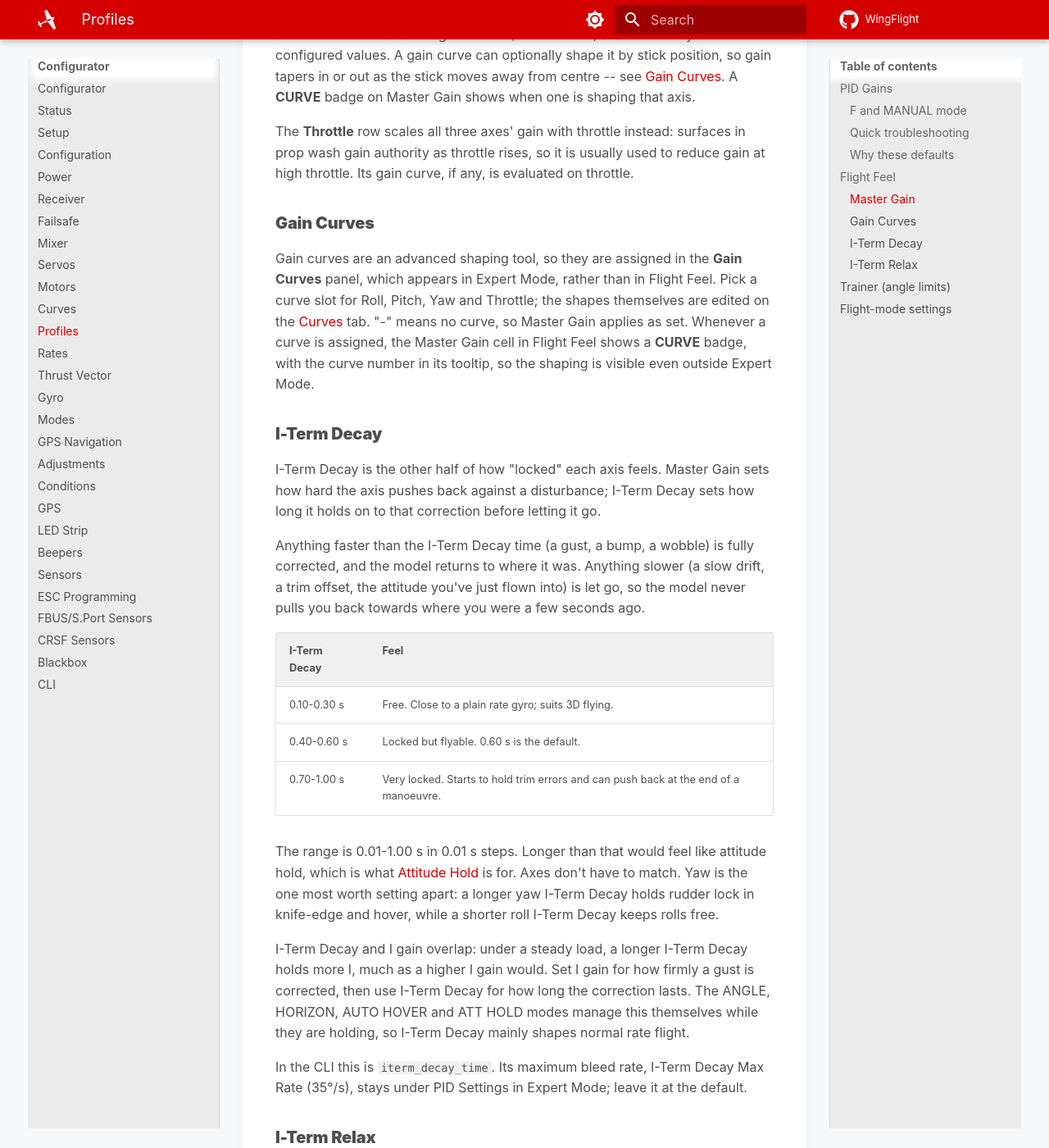
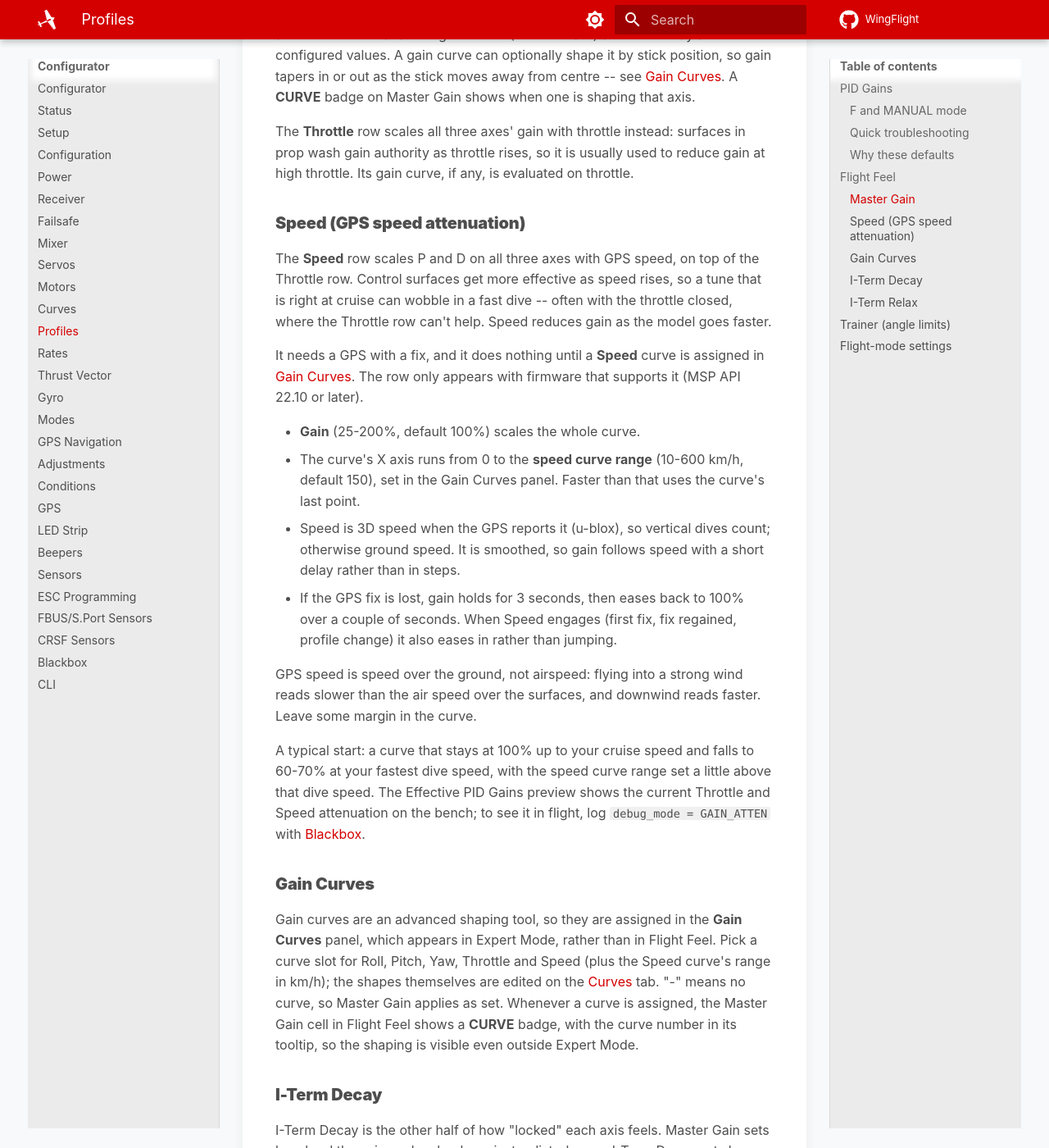
Before and after one commit to WingFlight/wingflight-docs, an MkDocs documentation site: the page built from docs/configurator/tabs/profiles.md, in a window 1280 px wide and 1400 px high, scrolled down 4971 px. Shown: the whole window at 82% size. Built offline with MkDocs 1.6.1 and Material for MkDocs 9.7.7, drawn with Linux system fonts in a browser that asks for light colours; some of the changed text lies outside the part shown.

Commit message:
Document GPS speed attenuation (SPA) (#49)
Firmware MSP API 22.10 adds GPS speed attenuation next to TPA.

- Profiles: new Speed (GPS speed attenuation) section on Flight Feel,
  and the Speed curve and its range in Gain Curves.
- Curves: a gain curve's X axis on the Throttle and Speed rows.
- CLI reference: fw_spa_gain/fw_spa_curve/fw_spa_speed_max and the
  GAIN_ATTEN debug mode fields.
- Flight dynamics: TPA x SPA in the P/D formulas, and the design notes
  (speed source, filtering, fix-loss hold and ease-back, storage).

Co-authored-by: Claude Opus 5.5 <noreply@anthropic.com>

```diff
--- a/docs/configurator/tabs/profiles.md
+++ b/docs/configurator/tabs/profiles.md
@@ -133,7 +133,7 @@ Feedforward tune, not something you'd want fighting an airframe that hasn't
 been flown and trimmed yet.
 
 Flight Feel's Gain defaults to 100% (no scaling) with no curve on every axis,
-and the Throttle row likewise defaults to 100% with no curve -- so the PID
+and the Throttle and Speed rows likewise default to 100% with no curve -- so the PID
 Gains table above is exactly what flies until you deliberately assign a
 curve or an Adjustments knob.
 
@@ -168,11 +168,45 @@ surfaces in prop wash gain authority as throttle rises, so it is usually
 used to reduce gain at high throttle. Its gain curve, if any, is evaluated
 on throttle.
 
+### Speed (GPS speed attenuation)
+
+The **Speed** row scales P and D on all three axes with GPS speed, on top of
+the Throttle row. Control surfaces get more effective as speed rises, so a
+tune that is right at cruise can wobble in a fast dive -- often with the
+throttle closed, where the Throttle row can't help. Speed reduces gain as
+the model goes faster.
+
+It needs a GPS with a fix, and it does nothing until a **Speed** curve is
+assigned in [Gain Curves](#gain-curves). The row only appears with firmware
+that supports it (MSP API 22.10 or later).
+
+- **Gain** (25-200%, default 100%) scales the whole curve.
+- The curve's X axis runs from 0 to the **speed curve range** (10-600 km/h,
+  default 150), set in the Gain Curves panel. Faster than that uses the
+  curve's last point.
+- Speed is 3D speed when the GPS reports it (u-blox), so vertical dives
+  count; otherwise ground speed. It is smoothed, so gain follows speed with
+  a short delay rather than in steps.
+- If the GPS fix is lost, gain holds for 3 seconds, then eases back to 100%
+  over a couple of seconds. When Speed engages (first fix, fix regained,
+  profile change) it also eases in rather than jumping.
+
+GPS speed is speed over the ground, not airspeed: flying into a strong wind
+reads slower than the air speed over the surfaces, and downwind reads
+faster. Leave some margin in the curve.
+
+A typical start: a curve that stays at 100% up to your cruise speed and
+falls to 60-70% at your fastest dive speed, with the speed curve range set a
+little above that dive speed. The Effective PID Gains preview shows the
+current Throttle and Speed attenuation on the bench; to see it in flight,
+log `debug_mode = GAIN_ATTEN` with [Blackbox](blackbox.md).
+
 ### Gain Curves
 
 Gain curves are an advanced shaping tool, so they are assigned in the
 **Gain Curves** panel, which appears in Expert Mode, rather than in Flight
-Feel. Pick a curve slot for Roll, Pitch, Yaw and Throttle; the shapes
+Feel. Pick a curve slot for Roll, Pitch, Yaw, Throttle and Speed (plus the
+Speed curve's range in km/h); the shapes
 themselves are edited on the [Curves](curves.md) tab. "-" means no curve,
 so Master Gain applies as set. Whenever a curve is assigned, the Master Gain cell in
 Flight Feel shows a **CURVE** badge, with the curve number in its tooltip,
```
Also changed, not shown: docs/configurator/tabs/curves.md (+5 -0 lines), docs/contributing/tech/flight-dynamics.md (+11 -4 lines), docs/reference/cli-reference.md (+19 -2 lines).
